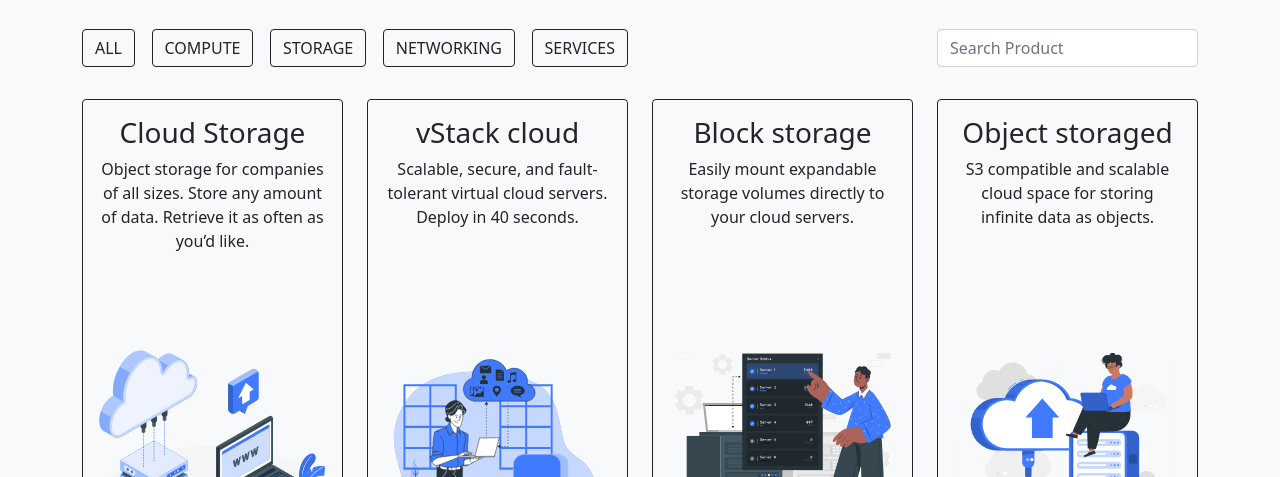
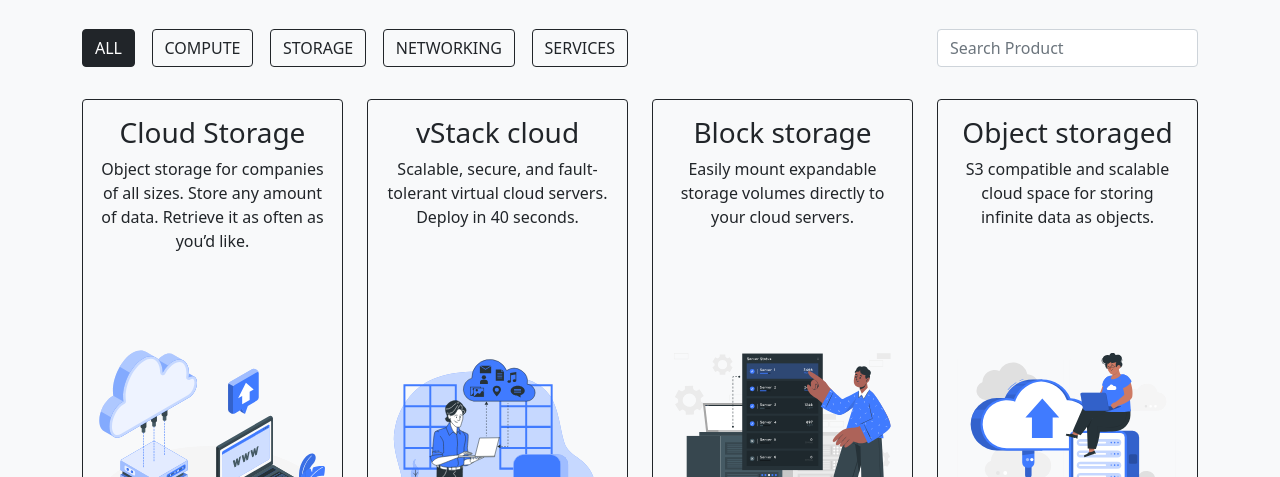
Before and after one commit to michaelatejeramiranda/michaelatejeramiranda.github.io, a plain HTML site: page IT Solution Website/menu/product.html in a window 1280 px wide. Shown: the part 323-800 px from the top of the page. Drawn offline with nearby package versions, Linux system fonts and the light colour scheme; a web font is replaced by a local one.

Commit message:
Update product.html

```diff
--- a/IT Solution Website/menu/product.html
+++ b/IT Solution Website/menu/product.html
@@ -184,7 +184,7 @@
               <div class="row d-flex justify-content-between m-0 p-0">
                 <div class="col-lg-6">
                   <ul class="d-lg-flex justify-content-lg-between list-unstyled py-3">
-                    <li class="btn btn-outline-dark filter filter-active" data-filter="all">ALL</li>
+                    <li class="btn btn-outline-dark filter active" data-filter="all">ALL</li>
                     <li class="btn btn-outline-dark filter" data-filter="compute">COMPUTE</li>
                     <li class="btn btn-outline-dark filter" data-filter="storage">STORAGE</li>
                     <li class="btn btn-outline-dark filter" data-filter="networking">NETWORKING</li>
```
